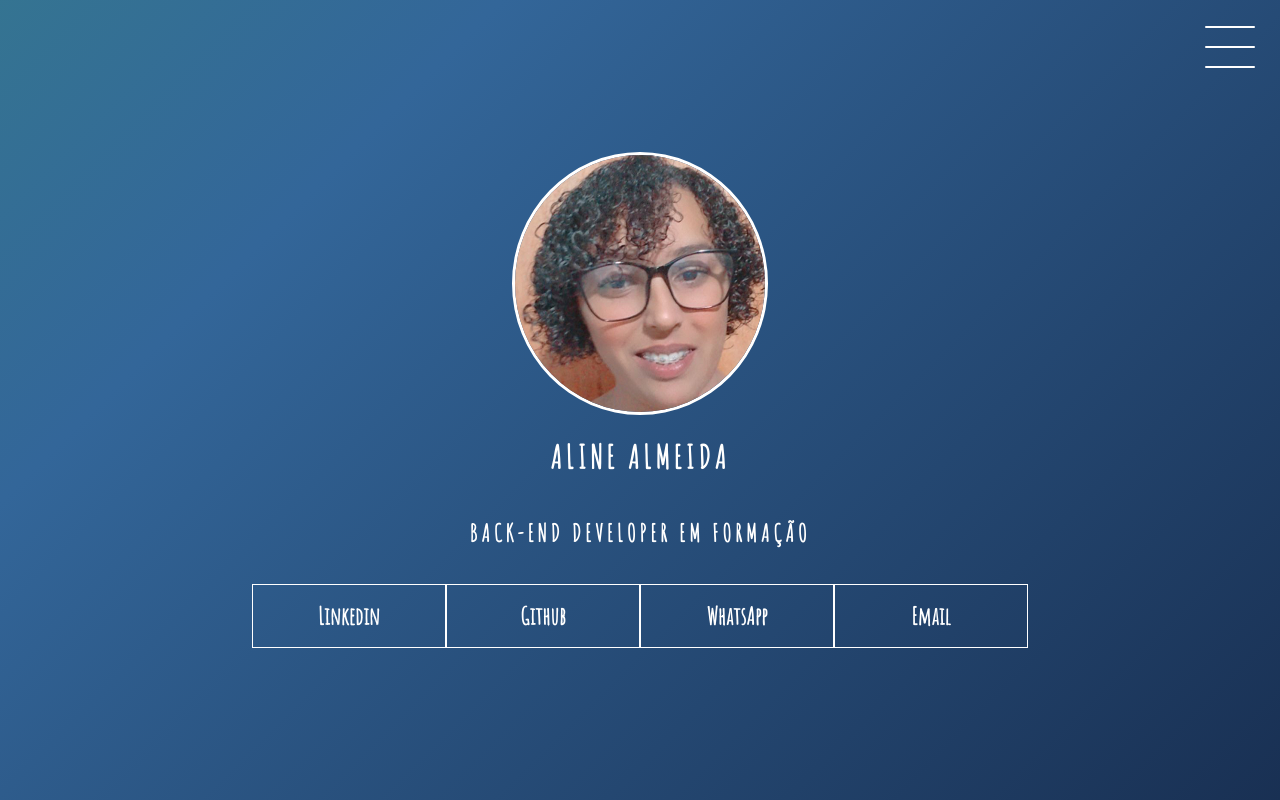
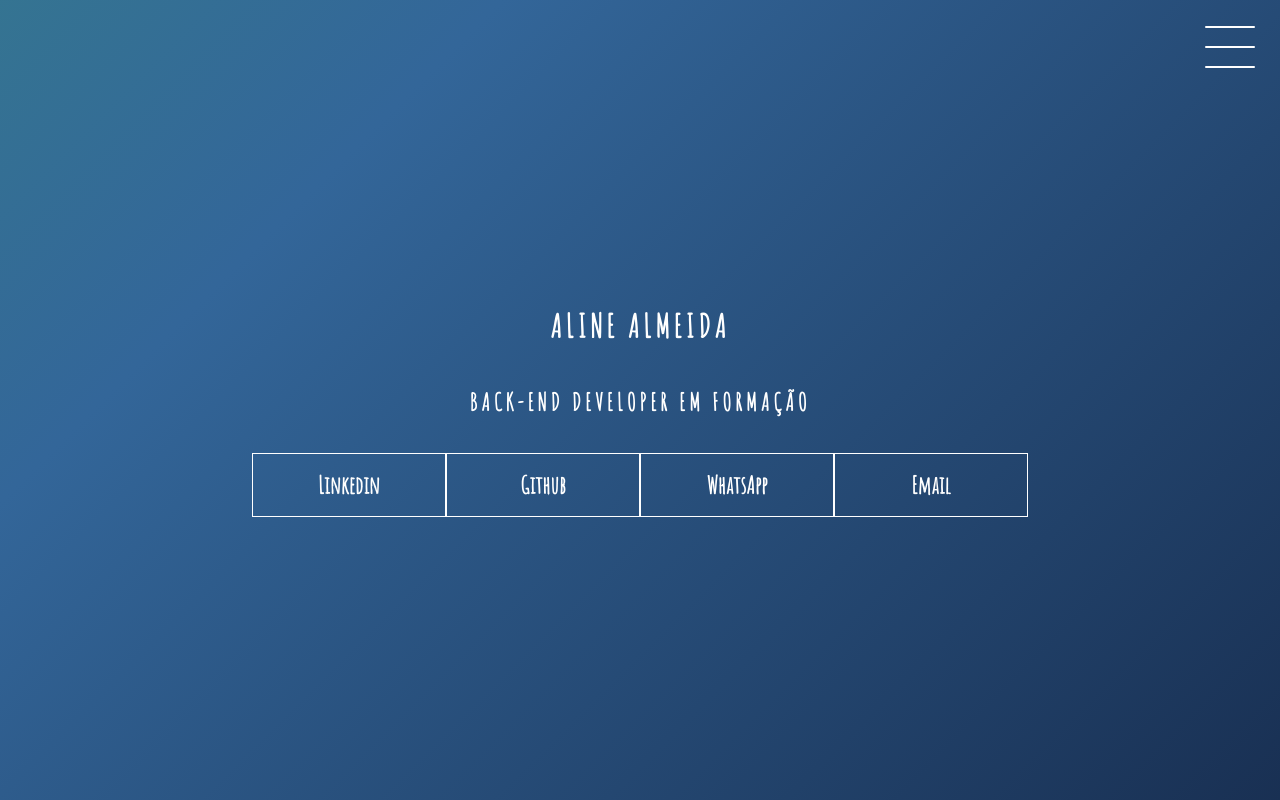
Before and after one commit to AlineAlmeida85/TQI-Fullstack-Developer-1, a plain HTML site: page index.html in a window 1280 px wide. Shown: the top 800 px of the page. Drawn offline with Linux system fonts and the light colour scheme.

Commit message:
Update index.html

```diff
--- a/index.html
+++ b/index.html
@@ -29,7 +29,7 @@
                 </div>
             </div>
         </div>
-        <img src="/aline.png" alt="Aline Almeida" id="img">
+
         <h1>Aline Almeida</h1>
         <h2>Back-End Developer em Formação</h2>
         <div class="social-media" id="home">
```
